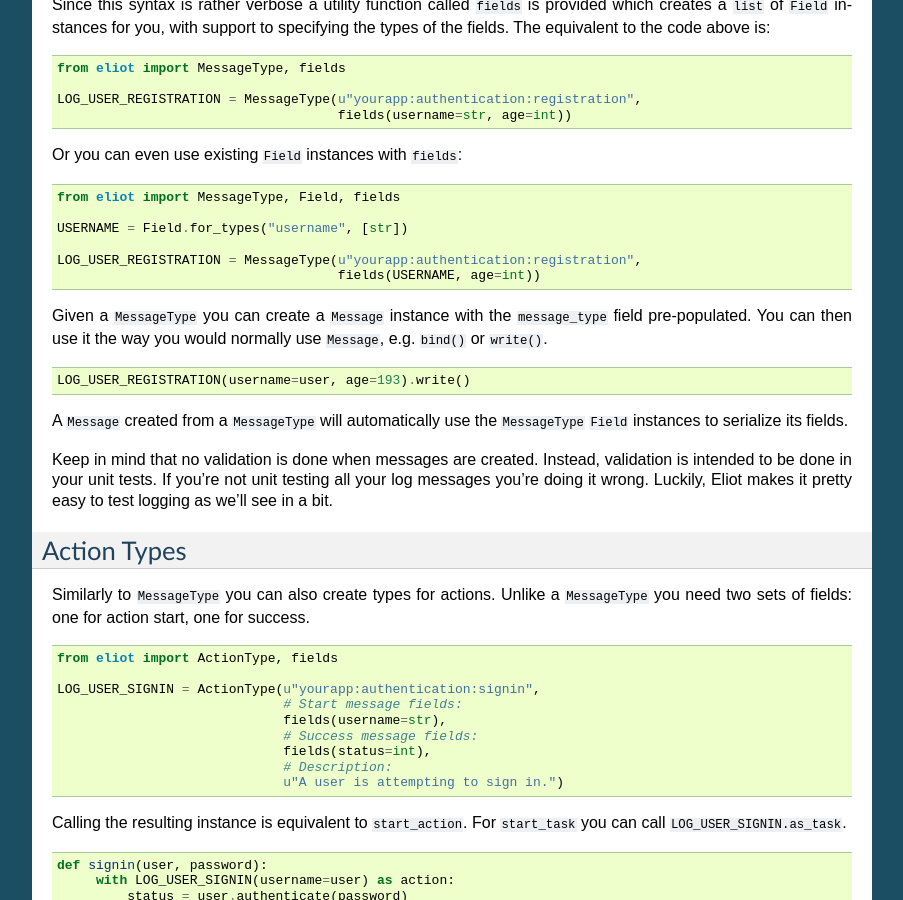
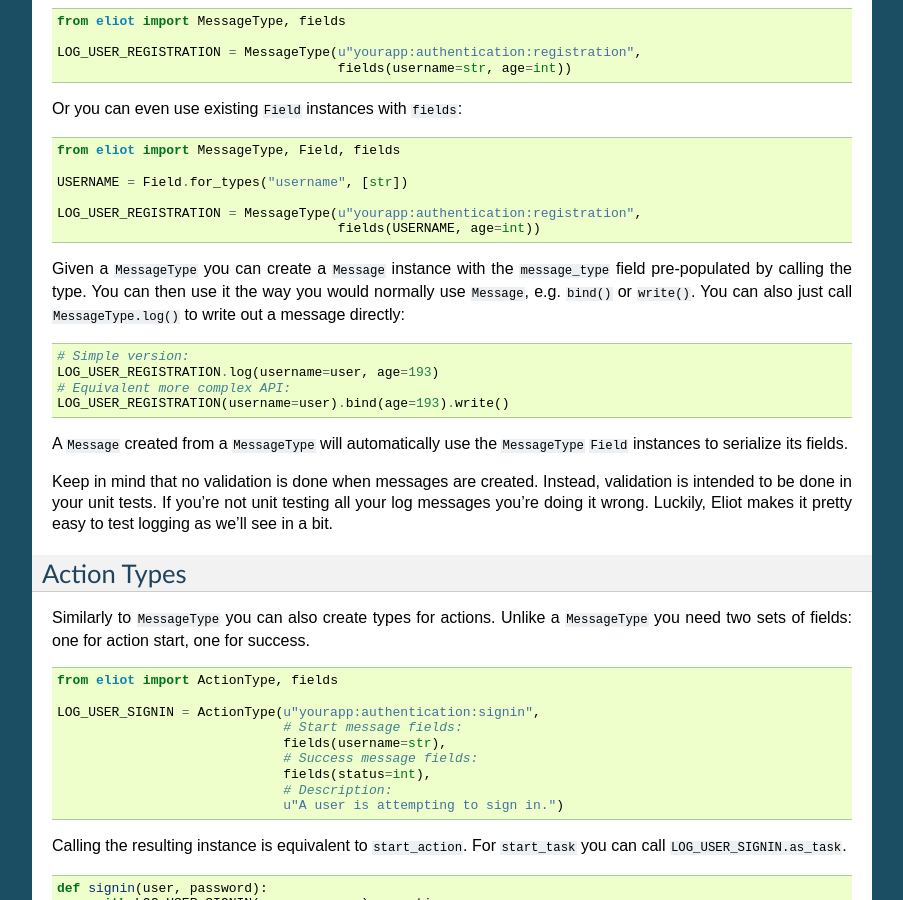
Before and after one commit to itamarst/eliot, a Sphinx documentation site: the page built from docs/source/generating/types.rst, in a window 1280 px wide and 900 px high, scrolled down 1702 px. Shown: the whole window, without its empty margins (198-1101 px from the left). Built offline with Sphinx 7.4.7, drawn with Linux system fonts in a browser that asks for light colours; pages that are not in the unit, such as notebooks, are missing from menus; some of the changed text lies outside the part shown.

Commit message:
MessageType.log.

```diff
--- a/docs/source/generating/types.rst
+++ b/docs/source/generating/types.rst
@@ -124,12 +121,16 @@
     LOG_USER_REGISTRATION = MessageType(u"yourapp:authentication:registration",
                                         fields(USERNAME, age=int))
 
-Given a ``MessageType`` you can create a ``Message`` instance with the ``message_type`` field pre-populated.
+Given a ``MessageType`` you can create a ``Message`` instance with the ``message_type`` field pre-populated by calling the type.
 You can then use it the way you would normally use ``Message``, e.g. ``bind()`` or ``write()``.
+You can also just call ``MessageType.log()`` to write out a message directly:
 
 .. code-block:: python
 
-    LOG_USER_REGISTRATION(username=user, age=193).write()
+    # Simple version:
+    LOG_USER_REGISTRATION.log(username=user, age=193)
+    # Equivalent more complex API:
+    LOG_USER_REGISTRATION(username=user).bind(age=193).write()
 
 A ``Message`` created from a ``MessageType`` will automatically use the ``MessageType`` ``Field`` instances to serialize its fields.
 
```
Also changed, not shown: other parts of docs/source/generating/types.rst (+2 -5 lines), docs/source/news.rst (+5 -2 lines), 3 other files.
